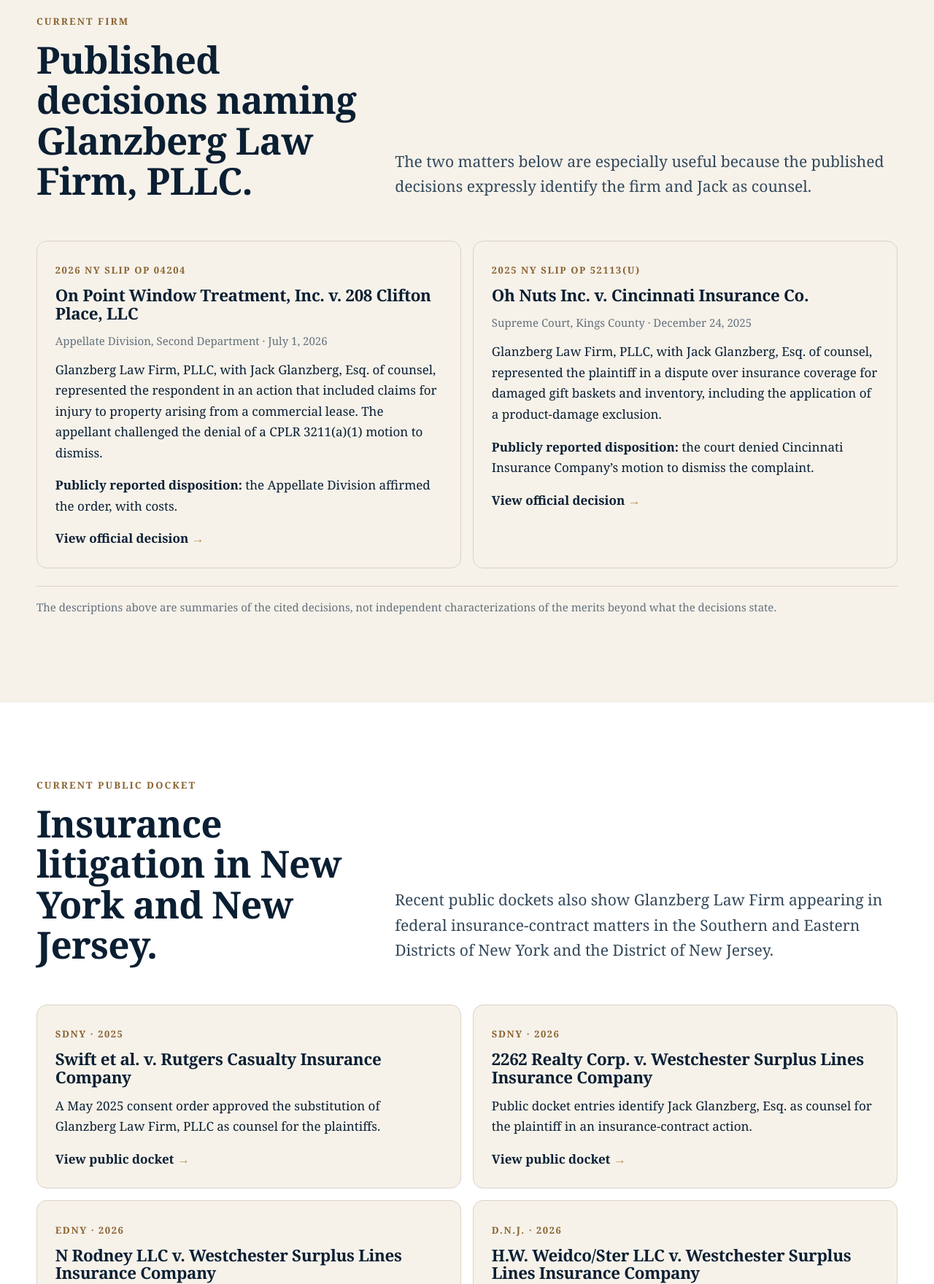
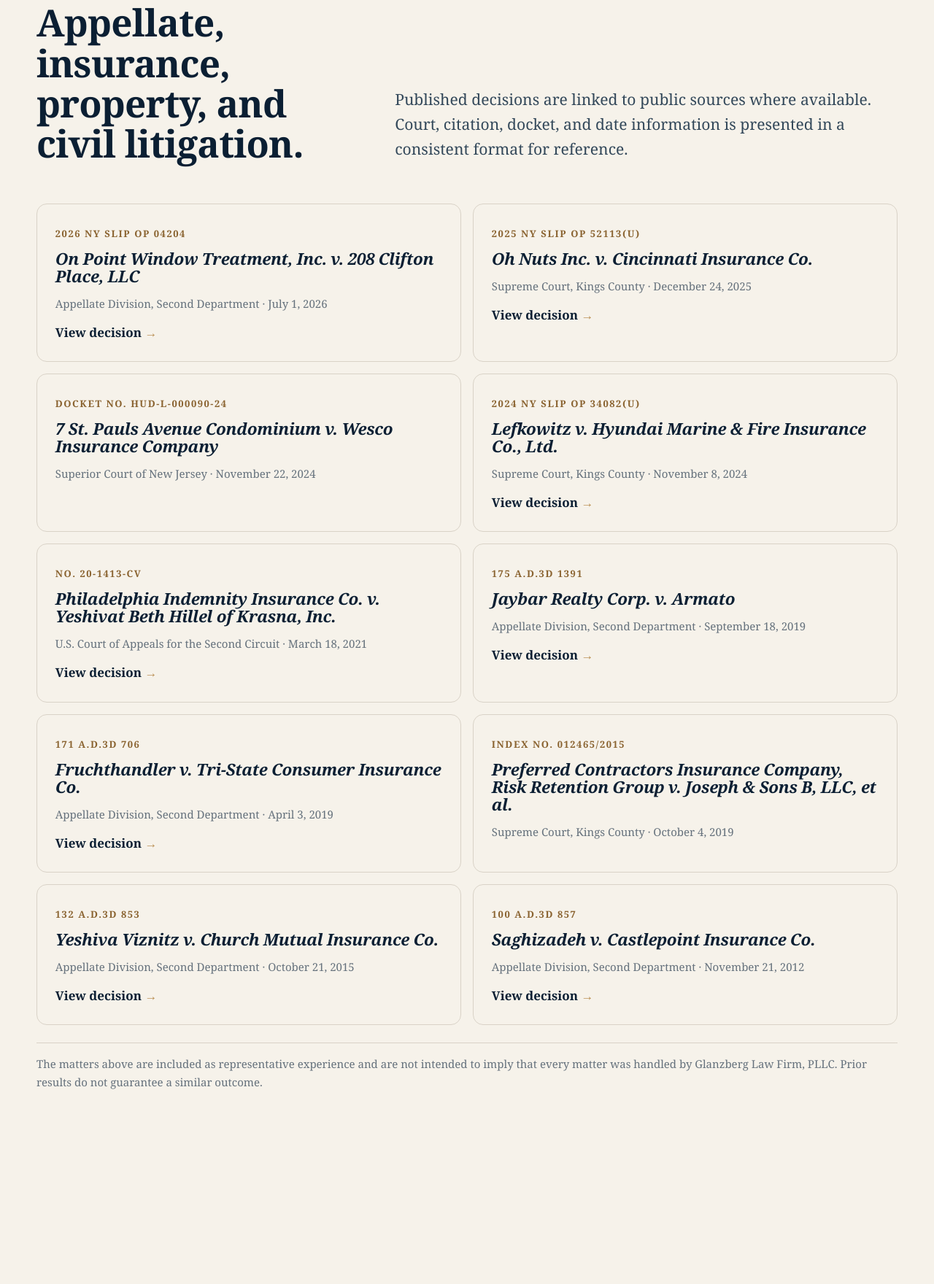
Before and after one commit to Glanzberg-Web/GlanzLaw, a plain HTML site: page representative-matters.html in a window 1280 px wide. Shown: the part 745-2505 px from the top of the page at 73% size. After the commit the page ends 2360 px from the top, so only its background shows below. Drawn offline with Linux system fonts and the light colour scheme.

Commit message:
Replace representative matters list

```diff
--- a/representative-matters.html
+++ b/representative-matters.html
@@ -3,13 +3,13 @@
 <head>
   <meta charset="utf-8">
   <meta name="viewport" content="width=device-width, initial-scale=1">
-  <meta name="description" content="Selected published decisions and public dockets involving Glanzberg Law Firm, PLLC and Jack Glanzberg, Esq., with prior-firm matters clearly identified.">
+  <meta name="description" content="Selected representative matters in which Jack Glanzberg, Esq. has served as counsel in New York, New Jersey, and federal courts.">
   <meta name="theme-color" content="#0b1f33">
   <title>Representative Matters | Glanzberg Law Firm, PLLC</title>
   <link rel="canonical" href="https://glanzlaw.com/representative-matters.html">
   <meta property="og:type" content="website">
   <meta property="og:title" content="Representative Matters | Glanzberg Law Firm, PLLC">
-  <meta property="og:description" content="Selected published decisions and public dockets involving Glanzberg Law Firm, PLLC and Jack Glanzberg, Esq., with prior-firm matters clearly identified.">
+  <meta property="og:description" content="Selected representative matters in which Jack Glanzberg, Esq. has served as counsel in New York, New Jersey, and federal courts.">
   <meta property="og:url" content="https://glanzlaw.com/representative-matters.html">
   <link rel="stylesheet" href="assets/css/site.css">
   <script type="application/ld+json">{"@context":"https://schema.org","@type":"LegalService","name":"Glanzberg Law Firm, PLLC","url":"https://glanzlaw.com/jack.html","telephone":"+17185697757","email":"jack@glanzlaw.com","address":{"@type":"PostalAddress","streetAddress":"420 S. Riverside Avenue, #240","addressLocality":"Croton-on-Hudson","addressRegion":"NY","postalCode":"10520","addressCountry":"US"},"areaServed":[{"@type":"State","name":"New York"},{"@type":"State","name":"New Jersey"}],"founder":{"@type":"Person","name":"Jack Glanzberg, Esq.","jobTitle":"Founder & Managing Partner"}}</script>
@@ -32,21 +32,98 @@
     </div>
   </header>
   <main id="main">
-<section class="page-hero"><div class="container"><div class="breadcrumbs"><a href="jack.html">Home</a> / Representative Matters</div><div class="eyebrow eyebrow--light">Representative Matters</div><h1>Selected matters from the public record.</h1><p>These summaries are limited to publicly available court decisions and dockets. They are not a prediction or guarantee of any future outcome.</p></div></section>
-<section class="section"><div class="container"><div class="section-head"><div><div class="eyebrow">Current firm</div><h2>Published decisions naming Glanzberg Law Firm, PLLC.</h2></div><p class="lede">The two matters below are especially useful because the published decisions expressly identify the firm and Jack as counsel.</p></div><div class="case-grid">
-  <article id="on-point" class="case-card"><span class="case-tag">2026 NY Slip Op 04204</span><h3>On Point Window Treatment, Inc. v. 208 Clifton Place, LLC</h3><div class="case-meta">Appellate Division, Second Department · July 1, 2026</div><p>Glanzberg Law Firm, PLLC, with Jack Glanzberg, Esq. of counsel, represented the respondent in an action that included claims for injury to property arising from a commercial lease. The appellant challenged the denial of a CPLR 3211(a)(1) motion to dismiss.</p><p><strong>Publicly reported disposition:</strong> the Appellate Division affirmed the order, with costs.</p><a class="case-link" href="https://www.nycourts.gov/reporter/current/3dseries/2026/2026_04204.shtml" target="_blank" rel="noopener">View official decision</a></article>
-  <article id="oh-nuts" class="case-card"><span class="case-tag">2025 NY Slip Op 52113(U)</span><h3>Oh Nuts Inc. v. Cincinnati Insurance Co.</h3><div class="case-meta">Supreme Court, Kings County · December 24, 2025</div><p>Glanzberg Law Firm, PLLC, with Jack Glanzberg, Esq. of counsel, represented the plaintiff in a dispute over insurance coverage for damaged gift baskets and inventory, including the application of a product-damage exclusion.</p><p><strong>Publicly reported disposition:</strong> the court denied Cincinnati Insurance Company’s motion to dismiss the complaint.</p><a class="case-link" href="https://www.nycourts.gov/reporter/3dseries/2025/2025_52113.htm" target="_blank" rel="noopener">View official decision</a></article>
-</div><p class="source-note">The descriptions above are summaries of the cited decisions, not independent characterizations of the merits beyond what the decisions state.</p></div></section>
-<section class="section section--white"><div class="container"><div class="section-head"><div><div class="eyebrow">Current public docket</div><h2>Insurance litigation in New York and New Jersey.</h2></div><p class="lede">Recent public dockets also show Glanzberg Law Firm appearing in federal insurance-contract matters in the Southern and Eastern Districts of New York and the District of New Jersey.</p></div><div class="case-grid">
-  <article class="case-card"><span class="case-tag">SDNY · 2025</span><h3>Swift et al. v. Rutgers Casualty Insurance Company</h3><p>A May 2025 consent order approved the substitution of Glanzberg Law Firm, PLLC as counsel for the plaintiffs.</p><a class="case-link" href="https://dockets.justia.com/docket/new-york/nysdce/7%3A2025cv02023/638407" target="_blank" rel="noopener">View public docket</a></article>
-  <article class="case-card"><span class="case-tag">SDNY · 2026</span><h3>2262 Realty Corp. v. Westchester Surplus Lines Insurance Company</h3><p>Public docket entries identify Jack Glanzberg, Esq. as counsel for the plaintiff in an insurance-contract action.</p><a class="case-link" href="https://dockets.justia.com/docket/new-york/nysdce/1%3A2026cv01827/659095" target="_blank" rel="noopener">View public docket</a></article>
-  <article class="case-card"><span class="case-tag">EDNY · 2026</span><h3>N Rodney LLC v. Westchester Surplus Lines Insurance Company</h3><p>Public docket entries identify Jack Glanzberg, Esq. for the plaintiff in a diversity insurance-contract action. The docket should be checked for the latest status before publishing any time-sensitive description.</p><a class="case-link" href="https://dockets.justia.com/docket/new-york/nyedce/1%3A2026cv01789/543720" target="_blank" rel="noopener">View public docket</a></article>
-  <article class="case-card"><span class="case-tag">D.N.J. · 2026</span><h3>H.W. Weidco/Ster LLC v. Westchester Surplus Lines Insurance Company</h3><p>Public docket entries identify Jack Glanzberg, Esq. appearing for the plaintiff in a New Jersey federal insurance matter.</p><a class="case-link" href="https://dockets.justia.com/docket/new-jersey/njdce/2%3A2026cv05534/598407" target="_blank" rel="noopener">View public docket</a></article>
-</div></div></section>
-<section class="section"><div class="container"><div class="section-head"><div><div class="eyebrow">Prior-firm experience</div><h2>Selected appellate matters before Glanzberg Law Firm was formed.</h2></div><p class="lede">These cases are included as Jack Glanzberg, Esq.’s prior professional experience. They are not presented as results obtained by Glanzberg Law Firm, PLLC.</p></div><div class="case-grid">
-  <article class="case-card"><span class="case-tag">2019 · Prior firm</span><h3>Fruchthandler v. Tri-State Consumer Insurance Co.</h3><p>Jack Glanzberg, Esq. was listed as counsel for the appellants while at Aboulafia Law Firm. The Appellate Division, Second Department modified the order to grant the plaintiffs summary judgment on liability and remitted the matter for further proceedings on damages.</p><a class="case-link" href="https://www.nycourts.gov/reporter/3dseries/2019/2019_02502.htm" target="_blank" rel="noopener">View official decision</a></article>
-  <article class="case-card"><span class="case-tag">2015 · Prior firm</span><h3>Viznitz v. Church Mutual Insurance Co.</h3><p>Jack Glanzberg, Esq. was listed as co-counsel for the respondent while at Aboulafia Law Firm in an insurance-contract appeal. The published decision records a judgment in favor of the plaintiff in the principal sum of $236,500.</p><a class="case-link" href="https://www.nycourts.gov/Reporter/3dseries/2015/2015_07648.htm" target="_blank" rel="noopener">View official decision</a></article>
-</div><p class="source-note">Prior results do not guarantee a similar outcome. Every case depends on its facts, law, procedural posture, and available evidence.</p></div></section>
+<section class="page-hero">
+  <div class="container">
+    <div class="breadcrumbs"><a href="jack.html">Home</a> / Representative Matters</div>
+    <div class="eyebrow eyebrow--light">Representative Matters</div>
+    <h1>Selected matters.</h1>
+    <p>Selected matters in which Jack Glanzberg, Esq. has served as counsel, including matters handled before and after the formation of Glanzberg Law Firm, PLLC. Prior results do not guarantee a similar outcome.</p>
+  </div>
+</section>
+
+<section class="section">
+  <div class="container">
+    <div class="section-head">
+      <div>
+        <div class="eyebrow">Representative Matters</div>
+        <h2>Appellate, insurance, property, and civil litigation.</h2>
+      </div>
+      <p class="lede">Published decisions are linked to public sources where available. Court, citation, docket, and date information is presented in a consistent format for reference.</p>
+    </div>
+
+    <div class="case-grid case-grid--representative">
+      <article class="case-card">
+        <span class="case-tag">2026 NY Slip Op 04204</span>
+        <h3><em>On Point Window Treatment, Inc. v. 208 Clifton Place, LLC</em></h3>
+        <div class="case-meta">Appellate Division, Second Department · July 1, 2026</div>
+        <a class="case-link" href="https://www.nycourts.gov/reporter/current/3dseries/2026/2026_04204.shtml" target="_blank" rel="noopener">View decision</a>
+      </article>
+
+      <article class="case-card">
+        <span class="case-tag">2025 NY Slip Op 52113(U)</span>
+        <h3><em>Oh Nuts Inc. v. Cincinnati Insurance Co.</em></h3>
+        <div class="case-meta">Supreme Court, Kings County · December 24, 2025</div>
+        <a class="case-link" href="https://www.nycourts.gov/reporter/3dseries/2025/2025_52113.htm" target="_blank" rel="noopener">View decision</a>
+      </article>
+
+      <article class="case-card">
+        <span class="case-tag">Docket No. HUD-L-000090-24</span>
+        <h3><em>7 St. Pauls Avenue Condominium v. Wesco Insurance Company</em></h3>
+        <div class="case-meta">Superior Court of New Jersey · November 22, 2024</div>
+      </article>
+
+      <article class="case-card">
+        <span class="case-tag">2024 NY Slip Op 34082(U)</span>
+        <h3><em>Lefkowitz v. Hyundai Marine &amp; Fire Insurance Co., Ltd.</em></h3>
+        <div class="case-meta">Supreme Court, Kings County · November 8, 2024</div>
+        <a class="case-link" href="https://law.justia.com/cases/new-york/other-courts/2024/2024-ny-slip-op-34082-u.html" target="_blank" rel="noopener">View decision</a>
+      </article>
+
+      <article class="case-card">
+        <span class="case-tag">No. 20-1413-cv</span>
+        <h3><em>Philadelphia Indemnity Insurance Co. v. Yeshivat Beth Hillel of Krasna, Inc.</em></h3>
+        <div class="case-meta">U.S. Court of Appeals for the Second Circuit · March 18, 2021</div>
+        <a class="case-link" href="https://caselaw.findlaw.com/court/us-2nd-circuit/2117669.html" target="_blank" rel="noopener">View decision</a>
+      </article>
+
+      <article class="case-card">
+        <span class="case-tag">175 A.D.3d 1391</span>
+        <h3><em>Jaybar Realty Corp. v. Armato</em></h3>
+        <div class="case-meta">Appellate Division, Second Department · September 18, 2019</div>
+        <a class="case-link" href="https://www.nycourts.gov/reporter/3dseries/2019/2019_06594.htm" target="_blank" rel="noopener">View decision</a>
+      </article>
+
+      <article class="case-card">
+        <span class="case-tag">171 A.D.3d 706</span>
+        <h3><em>Fruchthandler v. Tri-State Consumer Insurance Co.</em></h3>
+        <div class="case-meta">Appellate Division, Second Department · April 3, 2019</div>
+        <a class="case-link" href="https://www.nycourts.gov/reporter/3dseries/2019/2019_02502.htm" target="_blank" rel="noopener">View decision</a>
+      </article>
+
+      <article class="case-card">
+        <span class="case-tag">Index No. 012465/2015</span>
+        <h3><em>Preferred Contractors Insurance Company, Risk Retention Group v. Joseph &amp; Sons B, LLC, et al.</em></h3>
+        <div class="case-meta">Supreme Court, Kings County · October 4, 2019</div>
+      </article>
+
+      <article class="case-card">
+        <span class="case-tag">132 A.D.3d 853</span>
+        <h3><em>Yeshiva Viznitz v. Church Mutual Insurance Co.</em></h3>
+        <div class="case-meta">Appellate Division, Second Department · October 21, 2015</div>
+        <a class="case-link" href="https://law.justia.com/cases/new-york/appellate-division-second-department/2015/2013-10010.html" target="_blank" rel="noopener">View decision</a>
+      </article>
+
+      <article class="case-card">
+        <span class="case-tag">100 A.D.3d 857</span>
+        <h3><em>Saghizadeh v. Castlepoint Insurance Co.</em></h3>
+        <div class="case-meta">Appellate Division, Second Department · November 21, 2012</div>
+        <a class="case-link" href="https://law.justia.com/cases/new-york/appellate-division-second-department/2012/2011-11377.html" target="_blank" rel="noopener">View decision</a>
+      </article>
+    </div>
+
+    <p class="source-note">The matters above are included as representative experience and are not intended to imply that every matter was handled by Glanzberg Law Firm, PLLC. Prior results do not guarantee a similar outcome.</p>
+  </div>
+</section>
 </main>  <script src="assets/js/config.js"></script>
   <script src="assets/js/site.js"></script>
 </body>
```
